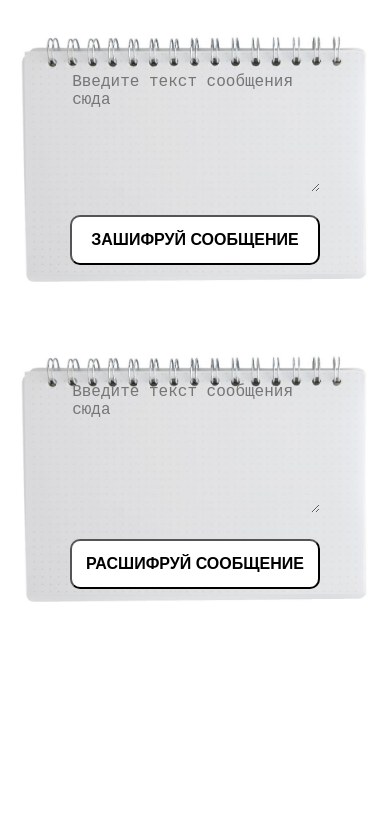
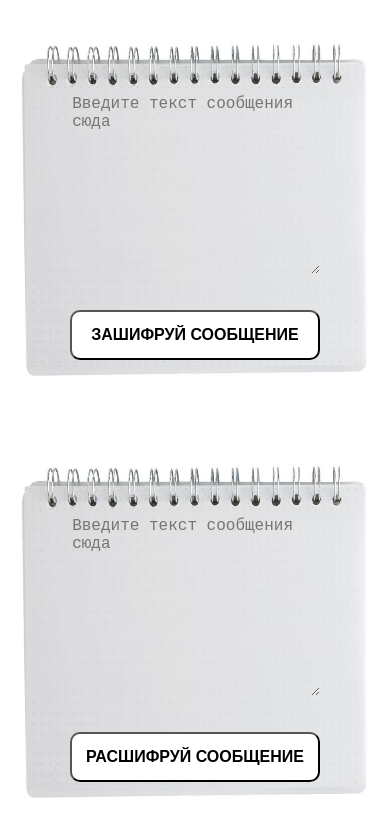
Before and after one commit to Franson33/massageEncryptor, a plain HTML site: page index.html in a window 390 px wide. Drawn offline with Linux system fonts and the light colour scheme.

Commit message:
Add possition: fixed; to interface-container

```diff
--- a/index.html
+++ b/index.html
@@ -3,7 +3,7 @@
   <head>
     <meta charset="utf-8">
     <meta name="description" content="Пишешь про запрет, зашифруй сообщение!">
-    <meta name="viewport" content="width=device-width, initial-scale=1">
+    <meta name="viewport" content="width=device-width, initial-scale=1.0">
     <title>Шифратор сообщений</title>
     <link rel="stylesheet" type="text/css" href="style.css">
     <script src="script.js"></script>
--- a/style.css
+++ b/style.css
@@ -4,8 +4,6 @@
     line-height: 24px;
     color: black;
     background-color: white;
-    overflow-x: hidden;
-    margin: 0;
 
     box-sizing: border-box;
     padding: 0;
@@ -19,10 +17,12 @@
 }
 
 .interface-container {
+  position: fixed;
   display: flex;
   flex-direction: column;
-  height: 650px;
+  height: 100%;
   width: 100%;
+  margin: 0;
 
   background: url(background.jpg) no-repeat;
   background-size: 600px 100%;
@@ -32,7 +32,7 @@
 .interface-container_container-item {
   display: flex;
   flex-direction: column;
-  height: 270px;
+  height: 40%;
   width: 35%;
   margin: auto auto auto 7%;
 
@@ -123,11 +123,10 @@
 @media (max-width: 768px) {
   .interface-container {
     flex-direction: column;
-    height: 640px;
   }
 
   .interface-container_container-item {
-    height: 250px;
+    height: 40%;
     width: 90%;
     margin: auto;
   }
```
